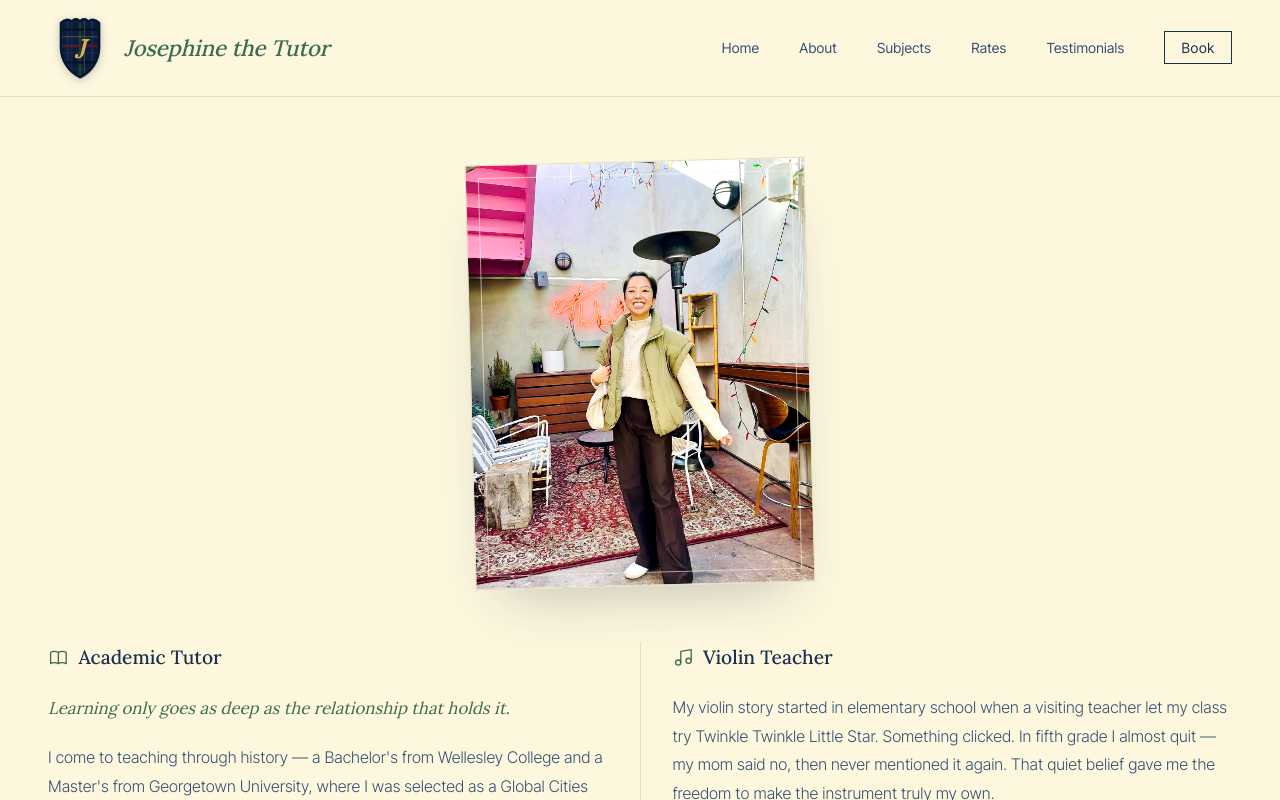
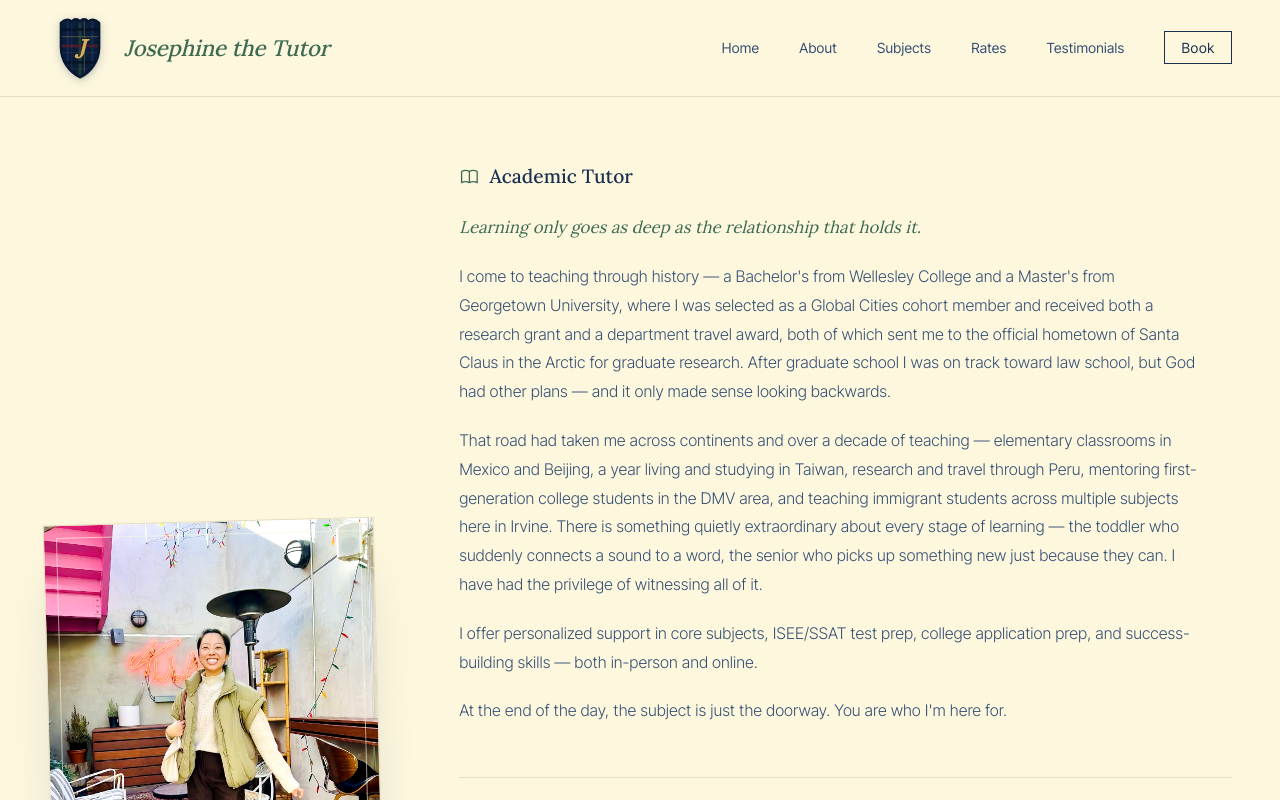
Before and after one commit to patrickparagas1/josephine-tutoring, a Next.js app: page /about in a window 1280 px wide. Shown: the top 800 px of the page. Built offline with nearby package versions, Linux system fonts and the light colour scheme.

Commit message:
Restructure About page: photo left, academic tutor + violin stacked on right

```diff
--- a/app/globals.css
+++ b/app/globals.css
@@ -618,6 +618,17 @@ section {
 }
 
 /* ABOUT BIOS */
+.about-bios-stack {
+  display: flex;
+  flex-direction: column;
+  gap: 0;
+}
+.bio-divider-h {
+  width: 100%;
+  height: 1px;
+  background: var(--line);
+  margin: 2rem 0;
+}
 .about-bios {
   display: flex;
   flex-direction: row;
--- a/components/About.tsx
+++ b/components/About.tsx
@@ -3,7 +3,7 @@ import Image from "next/image";
 export default function About() {
   return (
     <section className="about" id="about">
-      <div className="about-stack">
+      <div className="about-grid">
         <div className="about-portrait-wrap">
           <div className="portrait-frame">
             <Image
@@ -18,8 +18,8 @@ export default function About() {
           </div>
         </div>
 
-        <div className="about-bios">
-          {/* Bio 1 — Academic Tutor — LEFT */}
+        <div className="about-bios-stack">
+          {/* Bio 1 — Academic Tutor — TOP */}
           <div className="bio-col">
             <div className="bio-label">
               <svg className="bio-icon" viewBox="0 0 24 24" fill="none" stroke="currentColor" strokeWidth="1.5" strokeLinecap="round" strokeLinejoin="round" aria-hidden="true">
@@ -62,9 +62,9 @@ export default function About() {
             </p>
           </div>
 
-          <div className="bio-divider" />
+          <div className="bio-divider-h" />
 
-          {/* Bio 2 — Violin Teacher — RIGHT */}
+          {/* Bio 2 — Violin Teacher — BOTTOM */}
           <div className="bio-col">
             <div className="bio-label">
               <svg className="bio-icon" viewBox="0 0 24 24" fill="none" stroke="currentColor" strokeWidth="1.5" strokeLinecap="round" strokeLinejoin="round" aria-hidden="true">
@@ -105,6 +105,5 @@ export default function About() {
         </div>
       </div>
     </section>
-
   );
 }
```
